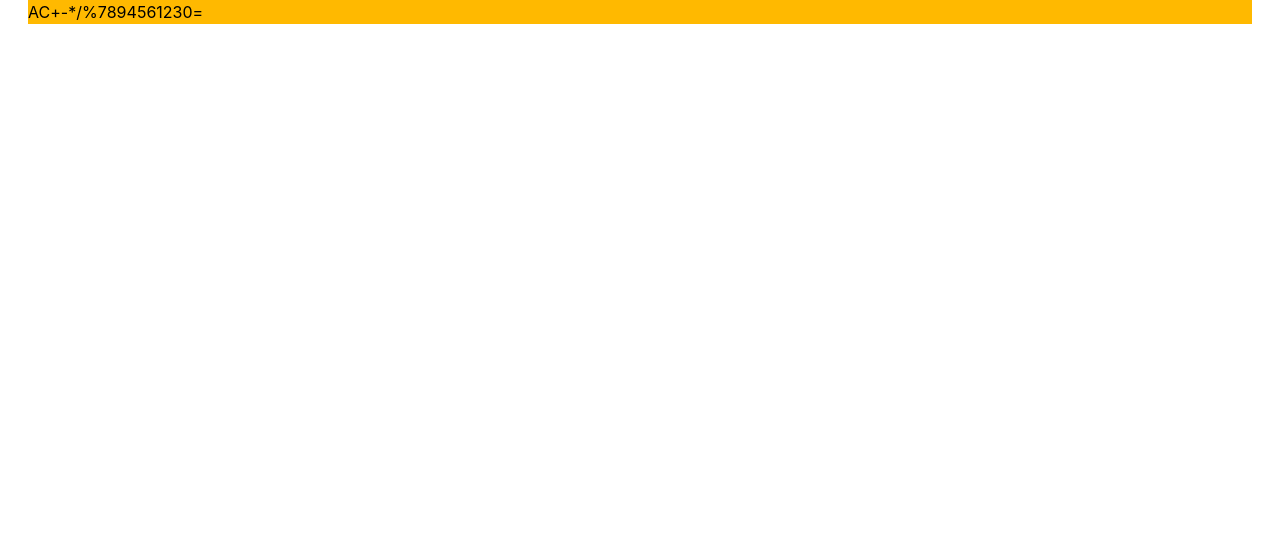
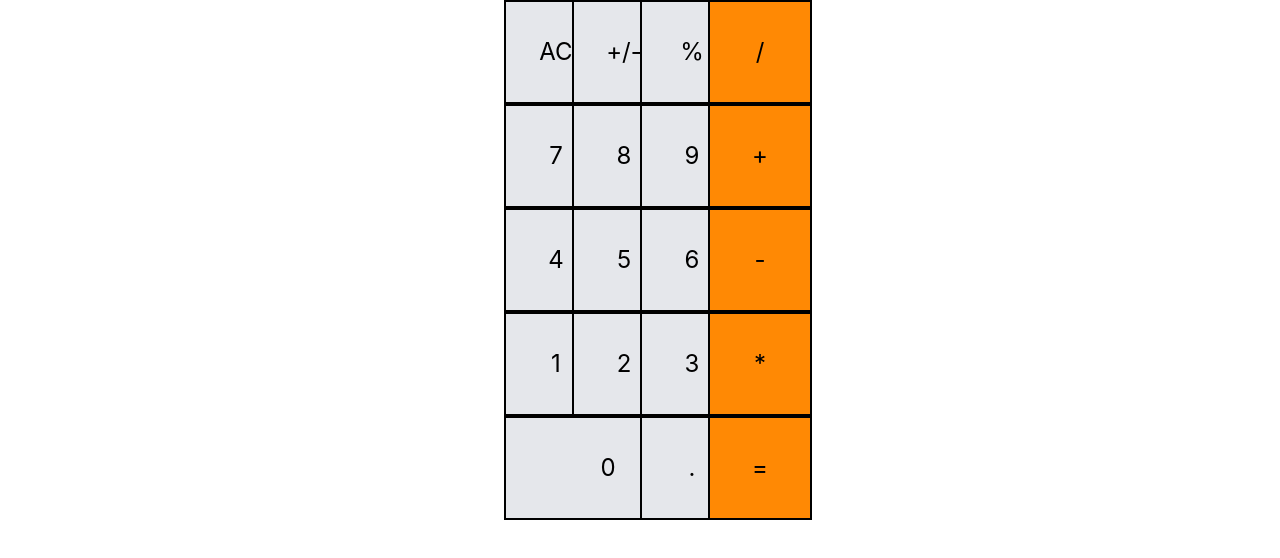
Before and after one commit to Zerro2003/Calcula, a React (Vite) app: page / in a window 1280 px wide. Shown: the top 558 px of the page. Built offline with nearby package versions, Linux system fonts and the light colour scheme.

Commit message:
Adds buttons and input field together

```diff
--- a/src/comps/ButtonGrid.tsx
+++ b/src/comps/ButtonGrid.tsx
@@ -5,29 +5,31 @@ export default function ButtonGrid({
   handleOpe,
   handleAc,
   handleEqual,
+  handleSign,
 }: {
   handleDig: (digit: string) => void;
   handleOpe: (oper: string) => void;
   handleAc: () => void;
   handleEqual: () => void;
+  handleSign: () => void;
 }) {
   const buttons = [
     "AC",
     "+/-",
-    "+",
-    "-",
-    "*",
+    "%",
     "/",
-    "%",
     "7",
     "8",
     "9",
+    "+",
     "4",
     "5",
     "6",
+    "-",
     "1",
     "2",
     "3",
+    "*",
     "0",
     ".",
     "=",
@@ -35,11 +37,16 @@ export default function ButtonGrid({
 
   return (
     <>
-      <div className="bg-amber-400 h-full mx-7">
+      <div className="grid grid-cols-4 bg-gray-400 h-full mx-[31.5rem]">
         {buttons.map((button) => {
-          if ("0123456789".includes(button)) {
+          if ("0123456789.".includes(button)) {
             return (
               <Button
+                className={
+                  button === "0"
+                    ? "col-span-2 bg-gray-200 h-26 w-52  border-2 text-2xl"
+                    : "bg-gray-200 h-26 w-26  border-2 text-2xl"
+                }
                 key={button}
                 value={button}
                 onClick={() => handleDig(button)}
@@ -48,15 +55,51 @@ export default function ButtonGrid({
           } else if ("+-*/%".includes(button)) {
             return (
               <Button
+                className={
+                  button === "%"
+                    ? "bg-gray-200 h-26 w-26  border-2 text-2xl"
+                    : "bg-orange-400 h-26 w-26  border-2 text-2xl"
+                }
                 key={button}
                 value={button}
                 onClick={() => handleOpe(button as Ope)}
               />
             );
           } else if (button === "AC") {
-            return <Button key={button} value={button} onClick={handleAc} />;
+            return (
+              <Button
+                className="bg-gray-200 h-26 w-26  border-2 text-2xl"
+                key={button}
+                value={button}
+                onClick={handleAc}
+              />
+            );
           } else if (button === "=") {
-            return <Button key={button} value={button} onClick={handleEqual} />;
+            return (
+              <Button
+                className="bg-orange-400 h-26 w-26  border-2 text-2xl"
+                key={button}
+                value={button}
+                onClick={handleEqual}
+              />
+            );
+          } else if (button === ".") {
+            return (
+              <Button
+                key={button}
+                value={button}
+                onClick={() => handleDig(button)}
+              />
+            );
+          } else if (button === "+/-") {
+            return (
+              <Button
+                className="bg-gray-200 h-26 w-26  border-2 text-2xl"
+                key={button}
+                value={button}
+                onClick={() => handleSign()}
+              />
+            );
           }
           return null;
         })}
```
